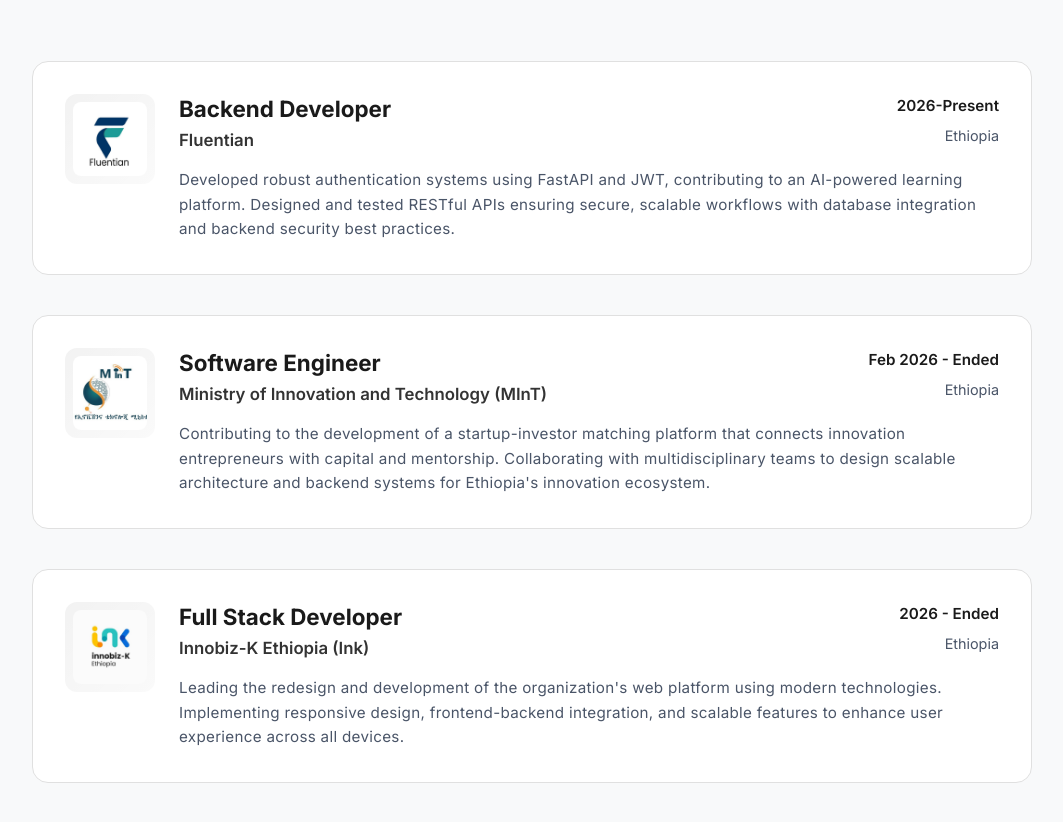
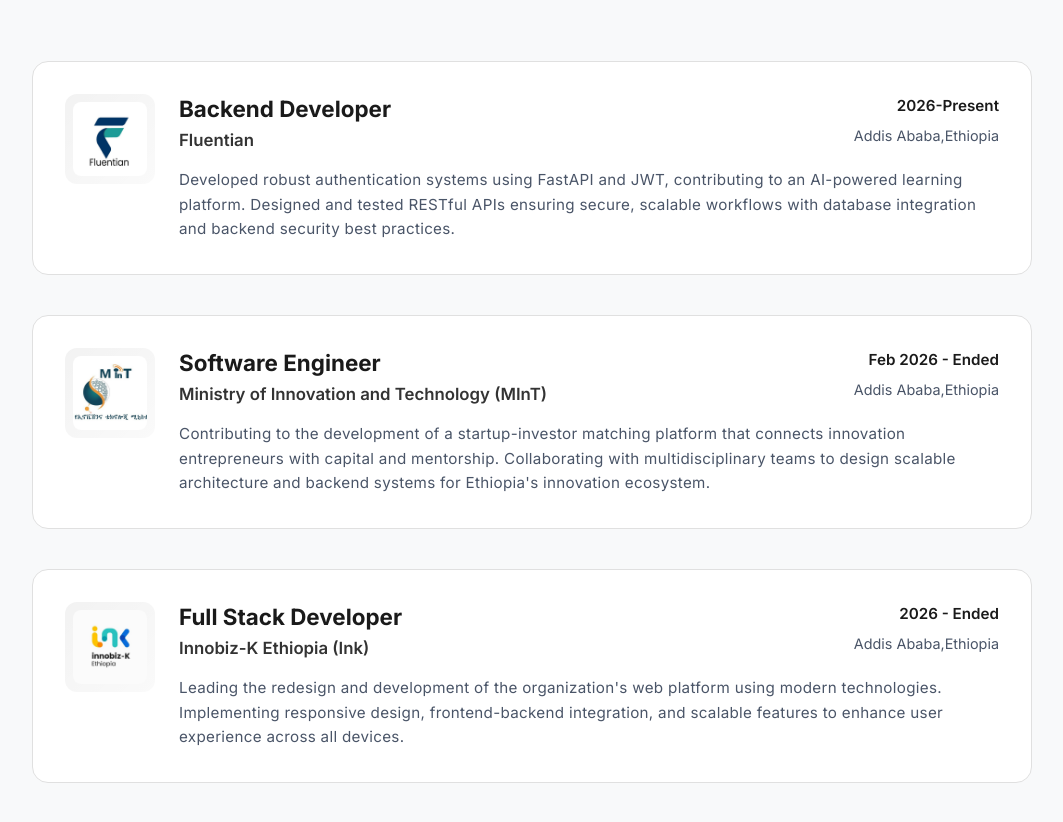
Before and after one commit to Abeenaa/Portifolio, a React (Vite) app: page / in a window 1280 px wide. Shown: the part 4110-4932 px from the top of the page, without its empty margins (108-1171 px from the left). Built offline with nearby package versions, Linux system fonts and the light colour scheme.

Commit message:
location updated

```diff
--- a/src/Component/Experience/Experience.jsx
+++ b/src/Component/Experience/Experience.jsx
@@ -10,7 +10,7 @@
       company: "Fluentian",
       position: "Backend Developer",
       duration: "2026-Present",
-      location: "Ethiopia",
+      location: "Addis Ababa,Ethiopia",
       logo: fluentianLogo,
       description:
         "Developed robust authentication systems using FastAPI and JWT, contributing to an AI-powered learning platform. Designed and tested RESTful APIs ensuring secure, scalable workflows with database integration and backend security best practices.",
@@ -20,7 +20,7 @@
       company: "Ministry of Innovation and Technology (MInT)",
       position: "Software Engineer",
       duration: " Feb 2026 - Ended",
-      location: "Ethiopia",
+      location: "Addis Ababa,Ethiopia",
       logo: mintLogo,
       description:
         "Contributing to the development of a startup-investor matching platform that connects innovation entrepreneurs with capital and mentorship. Collaborating with multidisciplinary teams to design scalable architecture and backend systems for Ethiopia's innovation ecosystem.",
@@ -30,7 +30,7 @@
       company: "Innobiz-K Ethiopia (Ink)",
       position: "Full Stack Developer",
       duration: "2026 - Ended",
-      location: "Ethiopia",
+      location: "Addis Ababa,Ethiopia",
       logo: inkLogo,
       description:
         "Leading the redesign and development of the organization's web platform using modern technologies. Implementing responsive design, frontend-backend integration, and scalable features to enhance user experience across all devices.",
```
